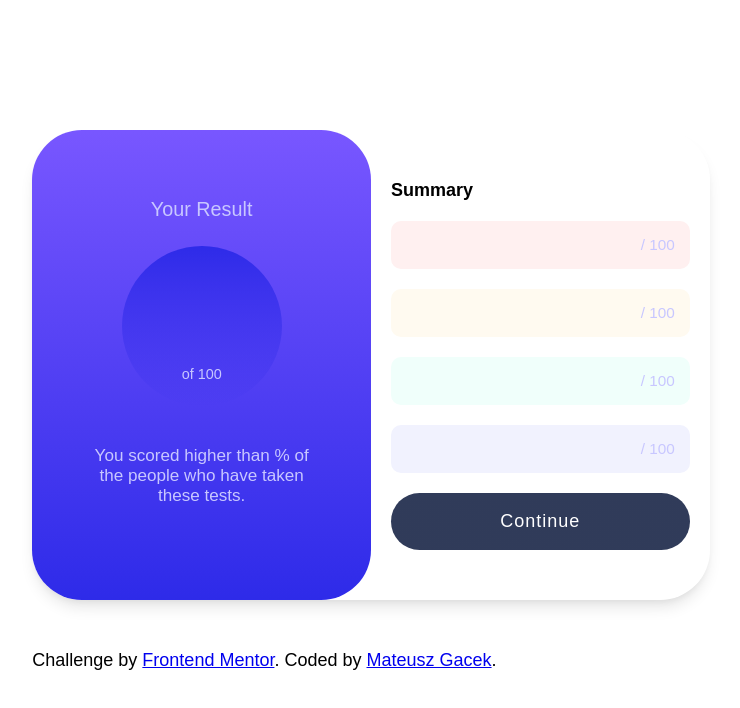
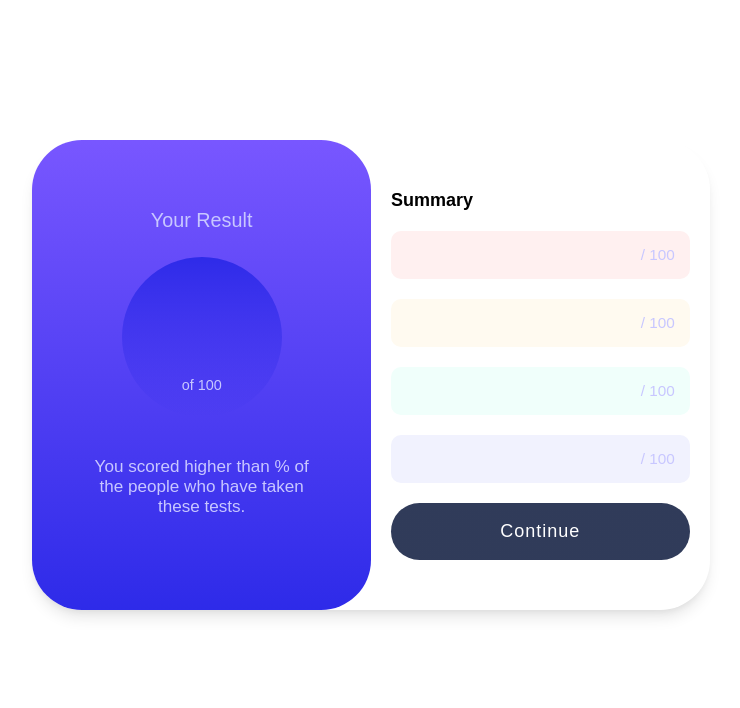
Before and after one commit to mgacekpy/summary_component, a plain HTML site: page index.html in a window 1280 px wide. Shown: the whole page, without its empty margins (269-1009 px from the left). Drawn offline with Linux system fonts and the light colour scheme.

Commit message:
Update index.html

```diff
--- a/index.html
+++ b/index.html
@@ -84,12 +84,7 @@
         </div>
       </div>
 
-      <div class="attribution">
-        Challenge by
-        <a href="https://www.frontendmentor.io?ref=challenge" target="_blank"
-          >Frontend Mentor</a
-        >. Coded by <a href="https://tubiz.pl">Mateusz Gacek</a>.
-      </div>
+
     </div>
     <script type="module" src="js/results.js"></script>
   </body>
```
